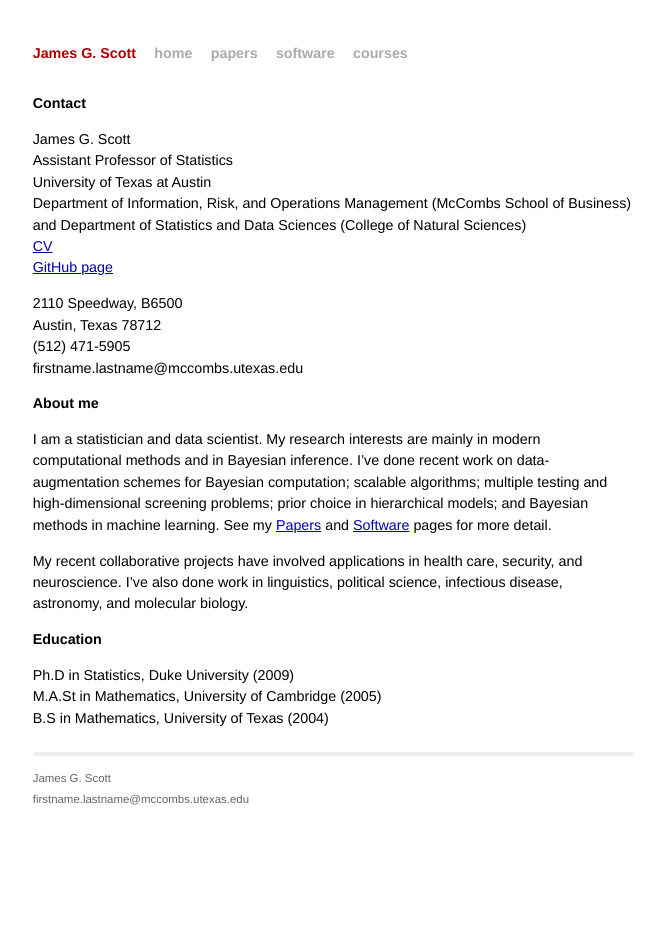
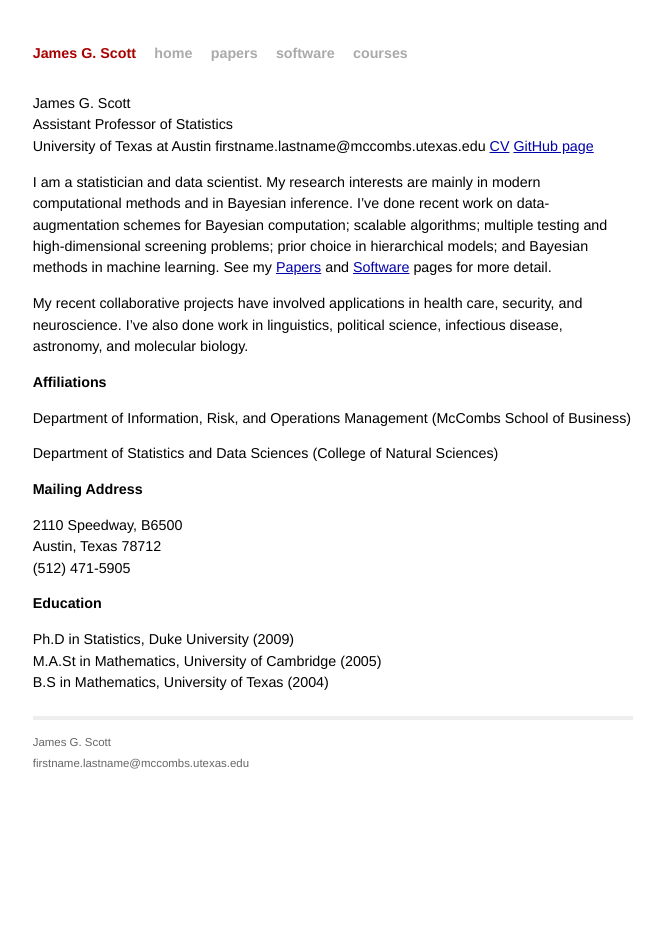
Before and after one commit to ravgotrasahil/ravgotrasahil-github.io, a Jekyll site: the page built from index.md, in a window 1280 px wide. Shown: the whole page, without its empty margins (307-971 px from the left). Built offline with Jekyll 4.4.1, drawn with Linux system fonts in a browser that asks for light colours; Markdown is read by kramdown in place of the engine named in the settings.

Commit message:
no message

```diff
--- a/index.md
+++ b/index.md
@@ -3,25 +3,27 @@ layout: default
 title: Home
 ---
 
-# Contact
 James G. Scott
 Assistant Professor of Statistics
 University of Texas at Austin
+firstname.lastname@mccombs.utexas.edu  [CV](files/jamesscottcv.pdf)
+  [GitHub page](https://github.com/jgscott)
+
+I am a statistician and data scientist.  My research interests are mainly in modern computational methods and in Bayesian inference.  I've done recent work on data-augmentation schemes for Bayesian computation; scalable algorithms; multiple testing and high-dimensional screening problems; prior choice in hierarchical models; and Bayesian methods in machine learning.  See my [Papers](papers.html) and [Software](software.html) pages for more detail.
+
+My recent collaborative projects have involved applications in health care, security, and neuroscience.  I've also done work in linguistics, political science, infectious disease, astronomy, and molecular biology.
+
+
+###Affiliations
 Department of Information, Risk, and Operations Management (McCombs School of Business)
-  and Department of Statistics and Data Sciences (College of Natural Sciences)
-[CV](files/jamesscottcv.pdf)
-[GitHub page](https://github.com/jgscott)
 
+Department of Statistics and Data Sciences (College of Natural Sciences)
+
+###Mailing Address
 2110 Speedway, B6500
 Austin, Texas 78712
 (512) 471-5905
-firstname.lastname@mccombs.utexas.edu
 
-
-# About me
-I am a statistician and data scientist.  My research interests are mainly in modern computational methods and in Bayesian inference.  I've done recent work on data-augmentation schemes for Bayesian computation; scalable algorithms; multiple testing and high-dimensional screening problems; prior choice in hierarchical models; and Bayesian methods in machine learning.  See my [Papers](papers.html) and [Software](software.html) pages for more detail.
-
-My recent collaborative projects have involved applications in health care, security, and neuroscience.  I've also done work in linguistics, political science, infectious disease, astronomy, and molecular biology.
 
 # Education
 Ph.D in Statistics, Duke University (2009)
```
